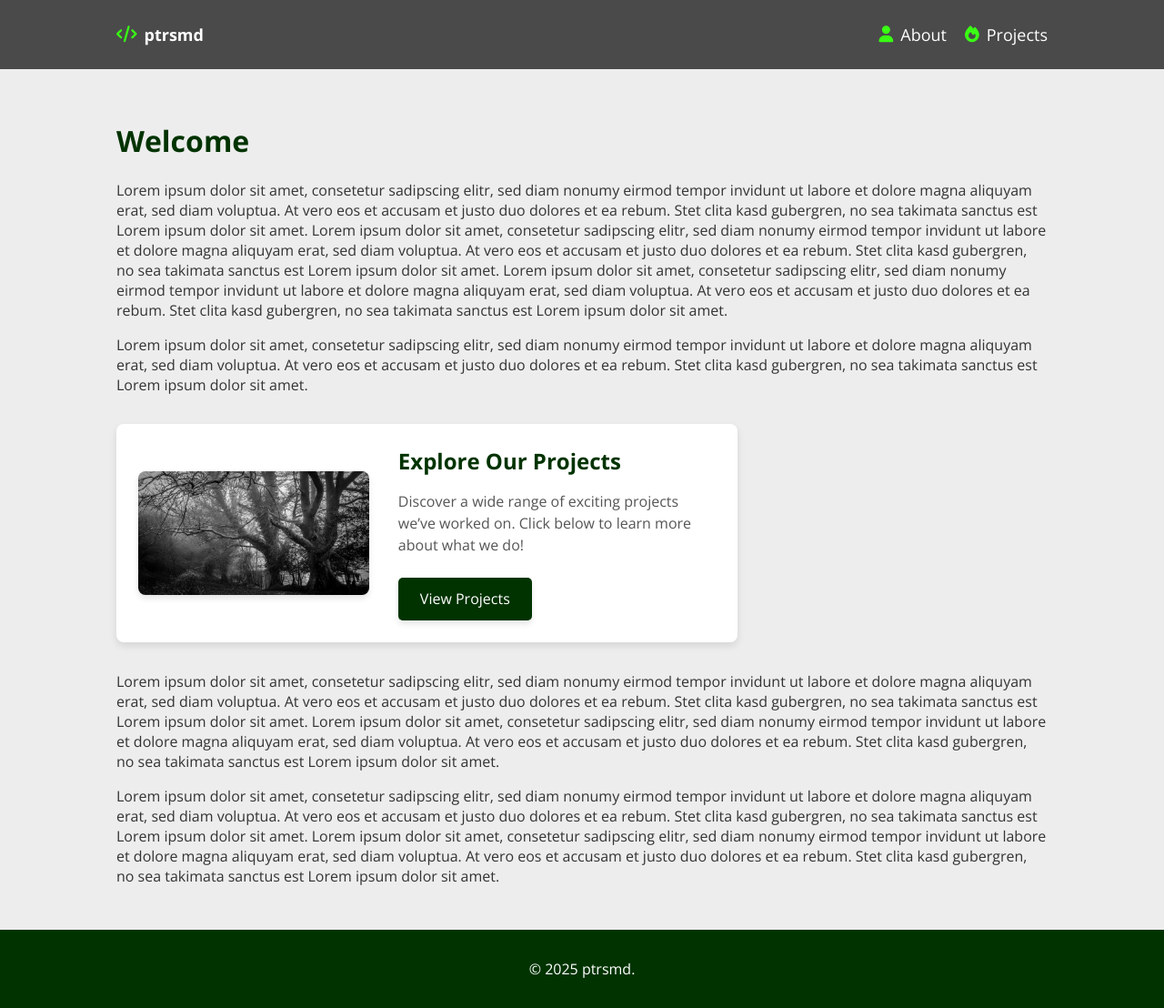
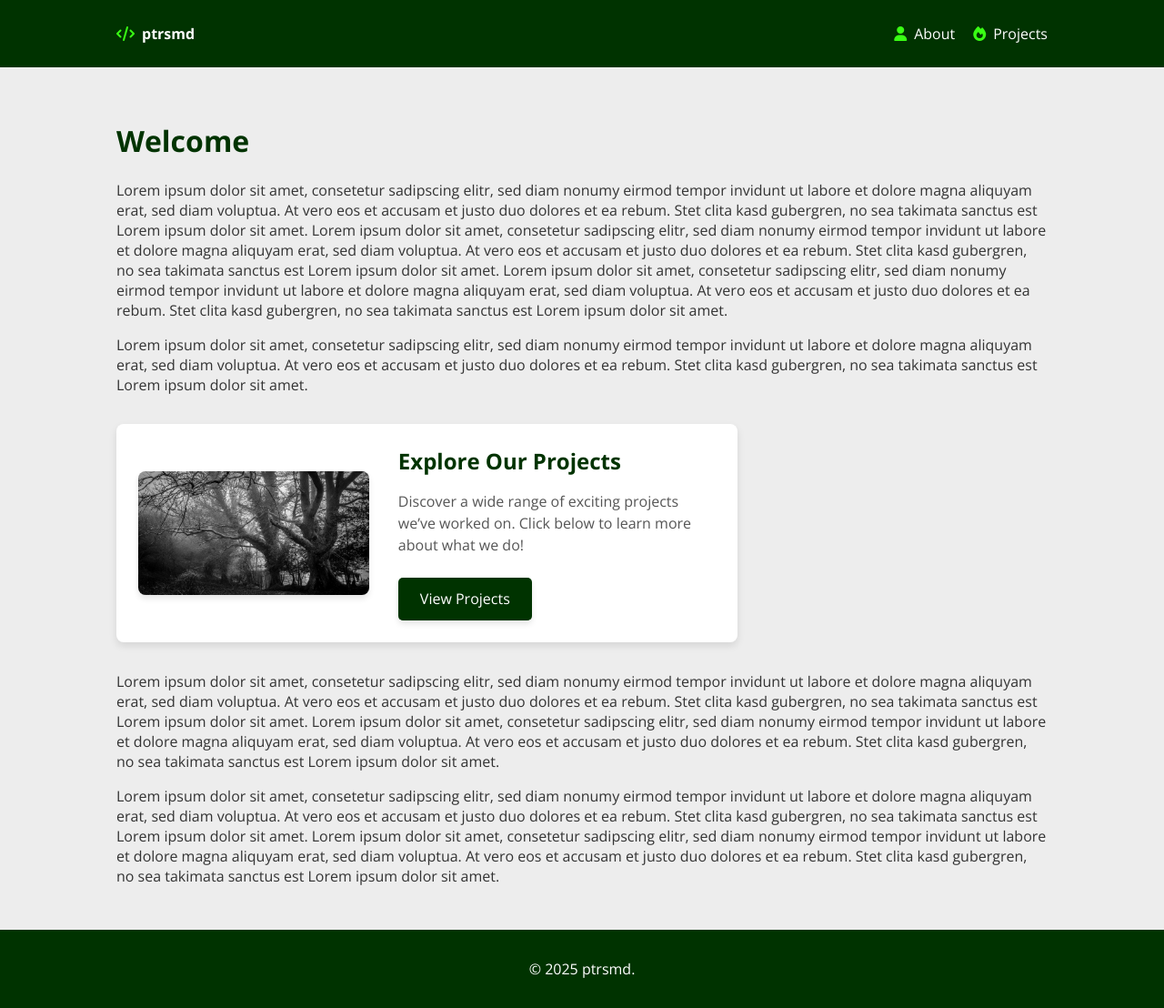
Before and after one commit to schminho/schminho.github.io, a Jekyll site: the page built from index.md, in a window 1280 px wide and 1108 px high. Shown: the whole window at 91% size. Built offline with Jekyll 4.4.1, drawn with Linux system fonts in a browser that asks for light colours.

Commit message:
Update style.css

```diff
--- a/assets/css/style.css
+++ b/assets/css/style.css
@@ -25,7 +25,7 @@
     position: fixed;
     top: 0;
     width: 100%;
-    background: rgba(33, 33, 33, 0.8);
+    background-color: #003300; /* Dark green background */
     backdrop-filter: blur(5px);
     z-index: 1000;
     padding: 1rem 0;
@@ -57,7 +57,7 @@
 .nav-item {
     color: white;
     text-decoration: none;
-    font-size: 18px;
+    font-size: 16px;
     display: flex;
     align-items: center;
     gap: 8px;
```
